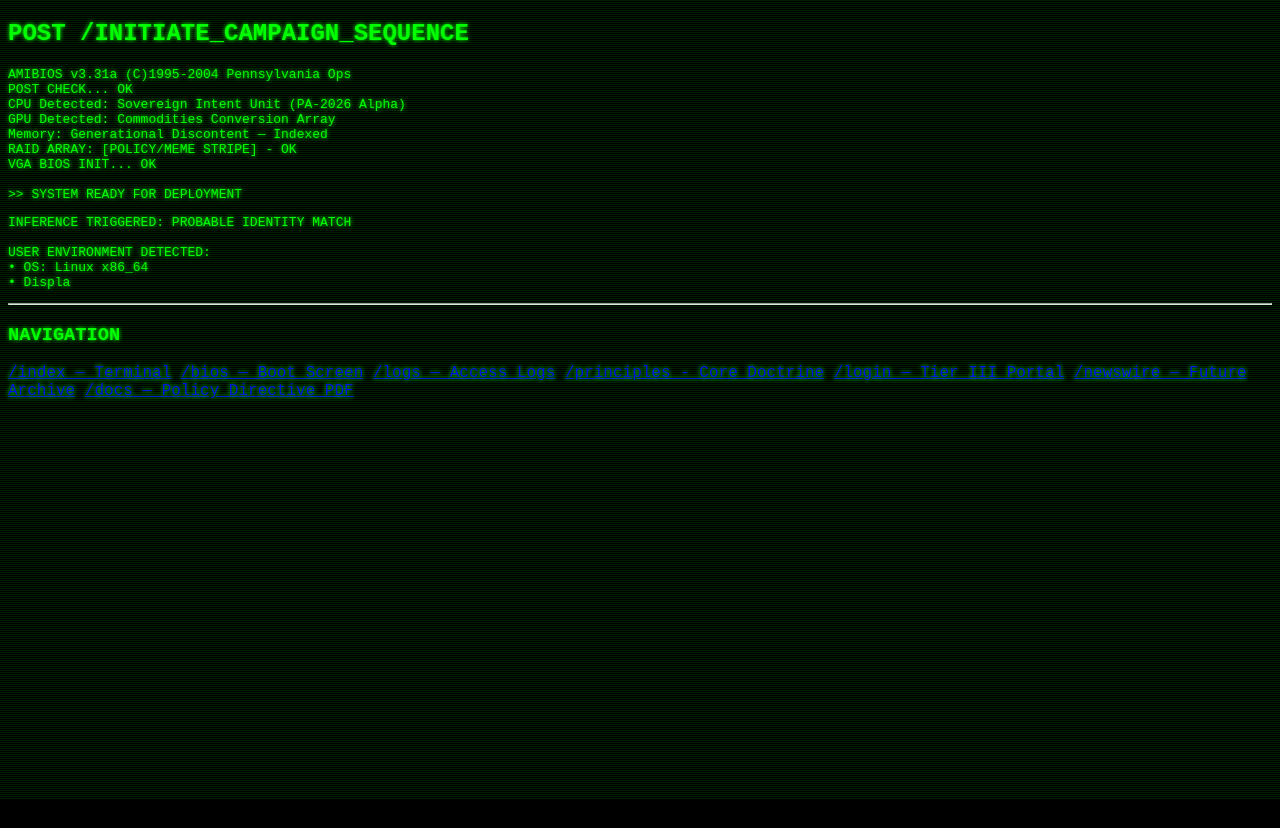
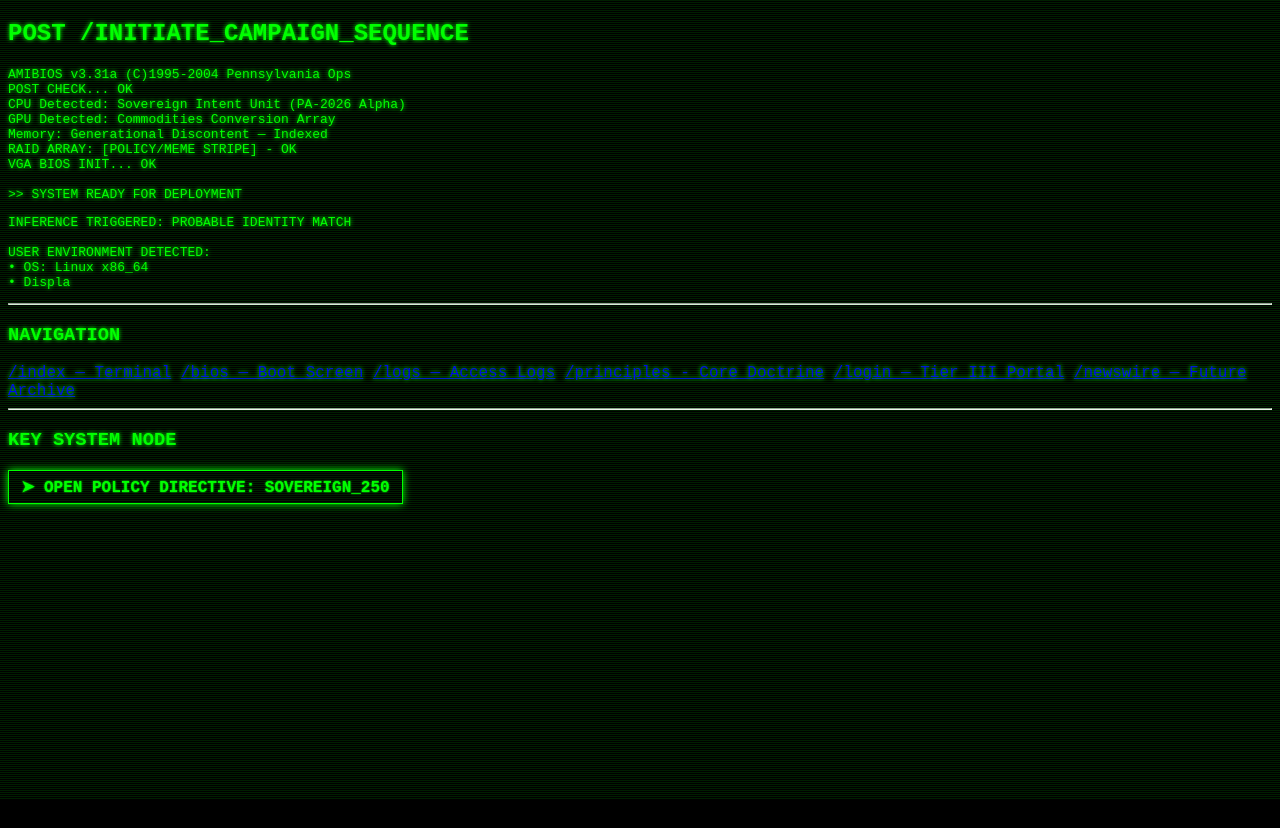
Before and after one commit to flagshiplp/For-pagov, a plain HTML site: page index.html in a window 1280 px wide. Drawn offline with Linux system fonts and the light colour scheme.

Commit message:
Update index.html

```diff
--- a/index.html
+++ b/index.html
@@ -63,7 +63,21 @@ VGA BIOS INIT... OK
 <a href="/manifesto.html">/principles - Core Doctrine</a>
 <a href="/login.html">/login — Tier III Portal</a>
 <a href="/newswire.html">/newswire — Future Archive</a>
-<a href="SovereignDirective_250.txt">/docs — Policy Directive PDF</a>
+<hr>
+<h3>KEY SYSTEM NODE</h3>
+<a href="SovereignDirective_250.txt" style="
+  color: #00FF00;
+  background-color: black;
+  font-weight: bold;
+  padding: 6px 12px;
+  display: inline-block;
+  border: 1px solid #00FF00;
+  text-decoration: none;
+  box-shadow: 0 0 8px #00FF00;
+  text-shadow: 0 0 2px #00FF00;
+">
+  ➤ OPEN POLICY DIRECTIVE: SOVEREIGN_250
+</a>
 
 </body>
     <script src="glitch-trigger.js"></script>
```
